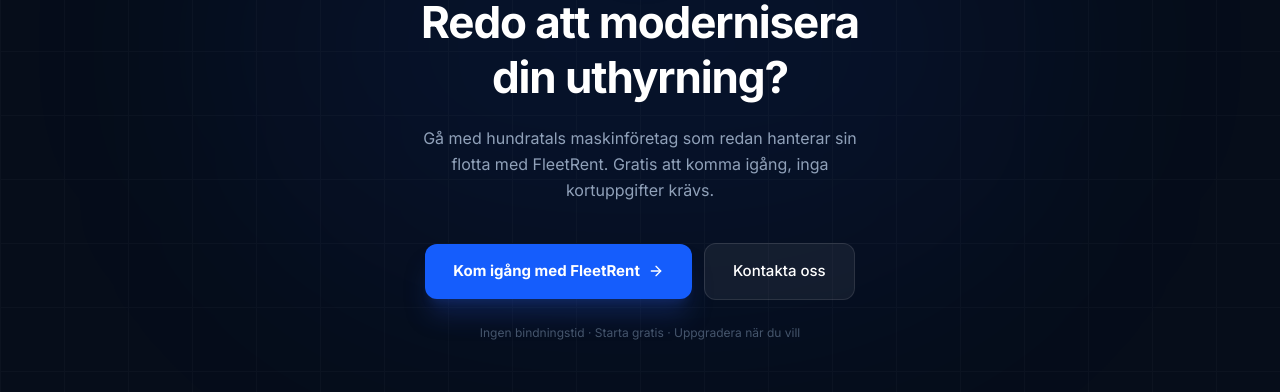
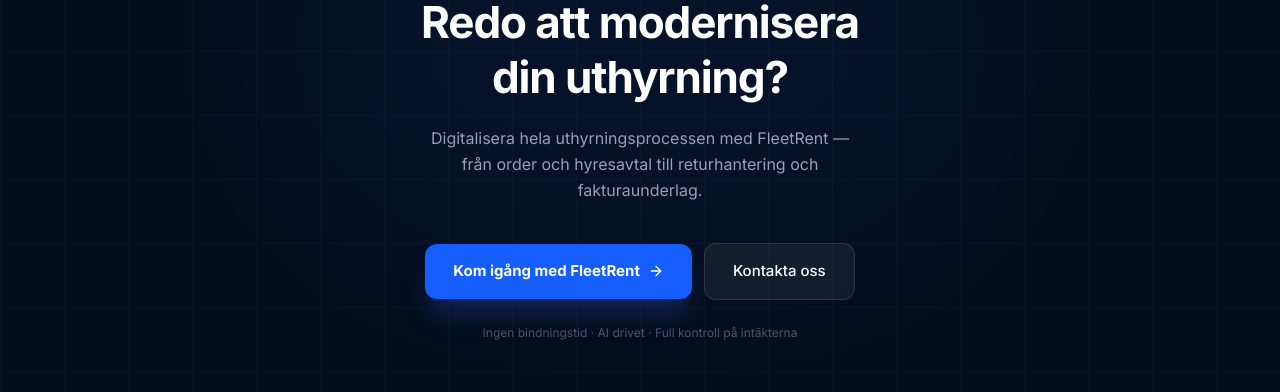
Before and after one commit to DavidWestlundcode/Fleetrent, a Next.js app: page / in a window 1280 px wide. Shown: the part 8520-8912 px from the top of the page. Built offline with nearby package versions, Linux system fonts and the light colour scheme.

Commit message:
Update CTA section copy

```diff
--- a/src/app/page.tsx
+++ b/src/app/page.tsx
@@ -979,7 +979,7 @@ export default function LandingPage() {
             Redo att modernisera<br />din uthyrning?
           </h2>
           <p className="text-[16px] text-slate-400 mb-10 max-w-md mx-auto leading-relaxed">
-            Gå med hundratals maskinföretag som redan hanterar sin flotta med FleetRent. Gratis att komma igång, inga kortuppgifter krävs.
+            Digitalisera hela uthyrningsprocessen med FleetRent — från order och hyresavtal till returhantering och fakturaunderlag.
           </p>
           <div className="flex flex-col sm:flex-row items-center justify-center gap-3">
             <Link href="/kom-igang" className="flex items-center gap-2 px-7 py-4 bg-blue-600 hover:bg-blue-500 text-white font-bold rounded-xl transition-all text-[15px] shadow-xl shadow-blue-900/40 hover:-translate-y-0.5">
@@ -990,7 +990,7 @@ export default function LandingPage() {
               Kontakta oss
             </a>
           </div>
-          <p className="text-[12px] text-slate-600 mt-6">Ingen bindningstid · Starta gratis · Uppgradera när du vill</p>
+          <p className="text-[12px] text-slate-600 mt-6">Ingen bindningstid · AI drivet · Full kontroll på intäkterna</p>
         </AnimateIn>
       </section>
 
```
